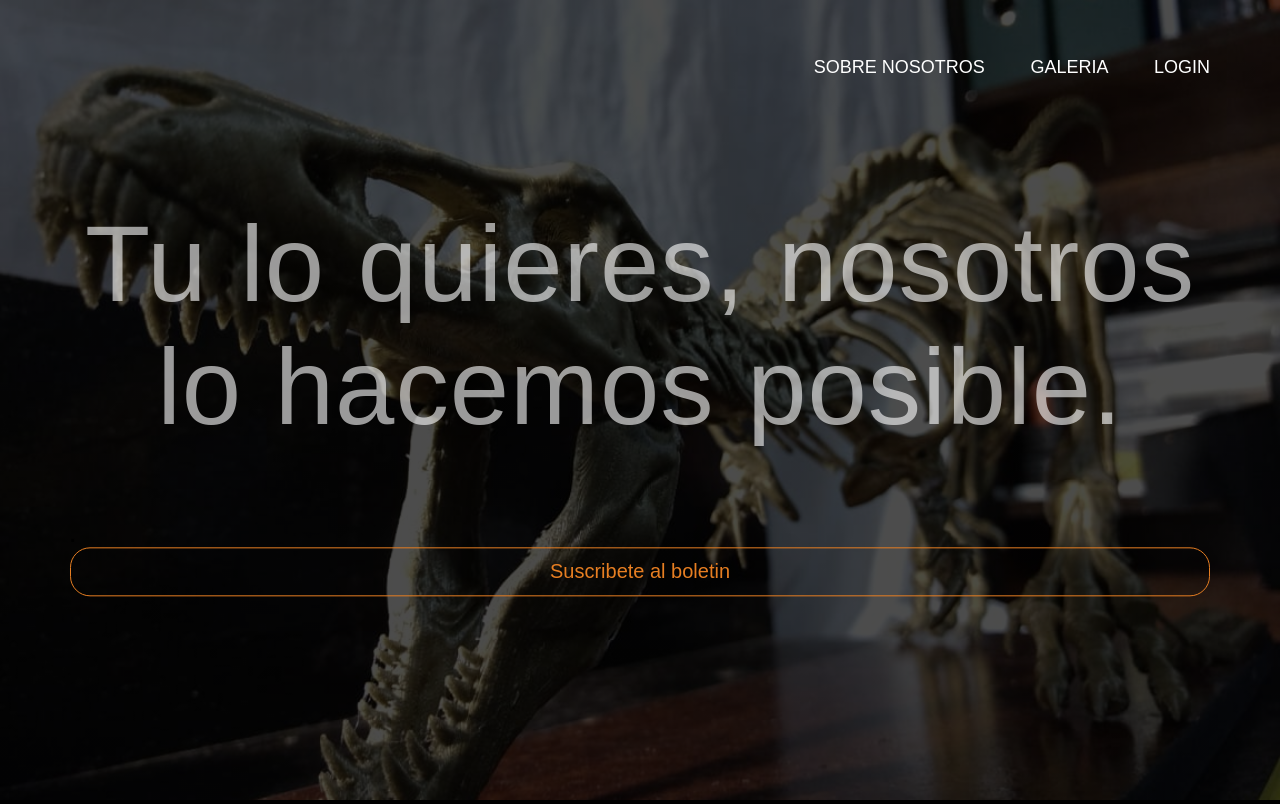
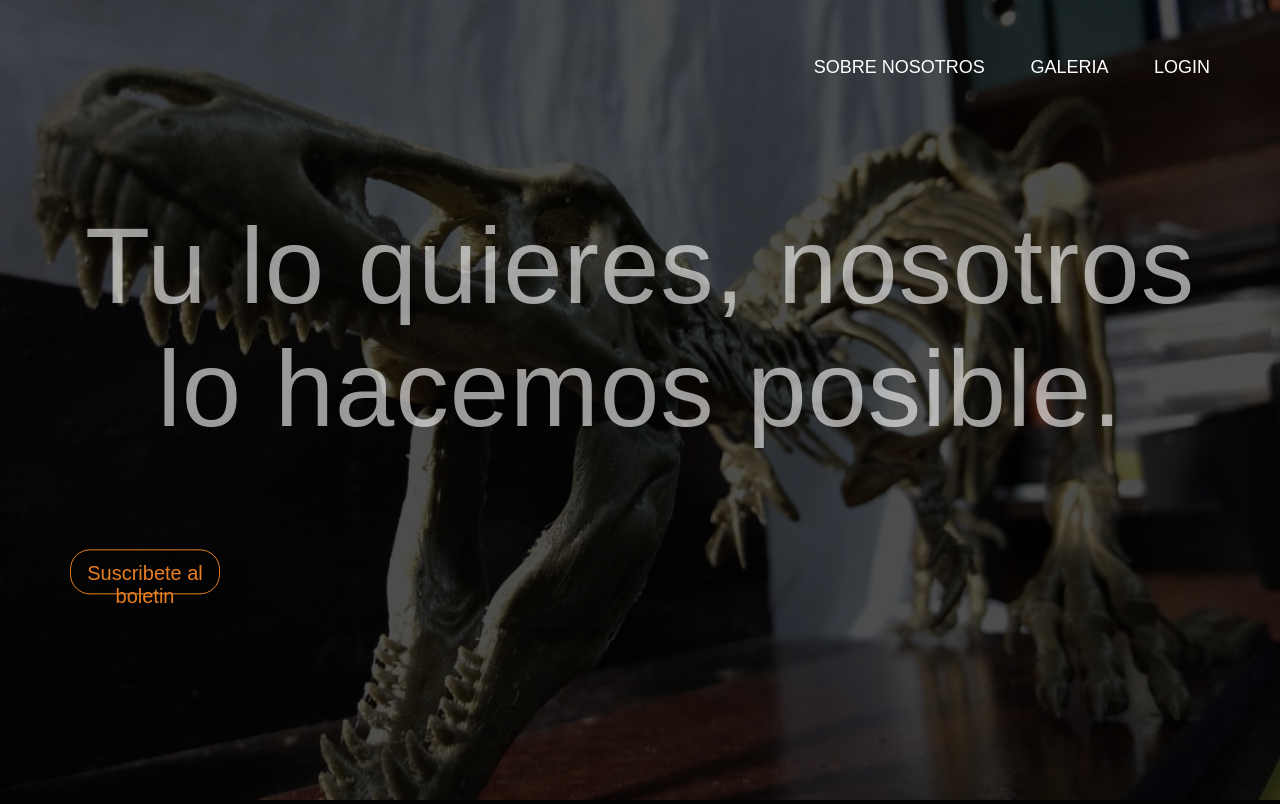
Before and after one commit to Goshykk/Impresiooname, a PHP site: page / in a window 1280 px wide. Shown: the top 804 px of the page. Run offline with PHP 8.4, Linux system fonts and the light colour scheme; some web fonts are replaced.

Commit message:
Update style.css
boton de suscribete

```diff
--- a/resources/css/style.css
+++ b/resources/css/style.css
@@ -244,3 +244,7 @@ footer{
 	width: 700px;
   	align: center;
 }
+#bot_sus{
+	height: 45px;
+	width: 150px;
+}
```
